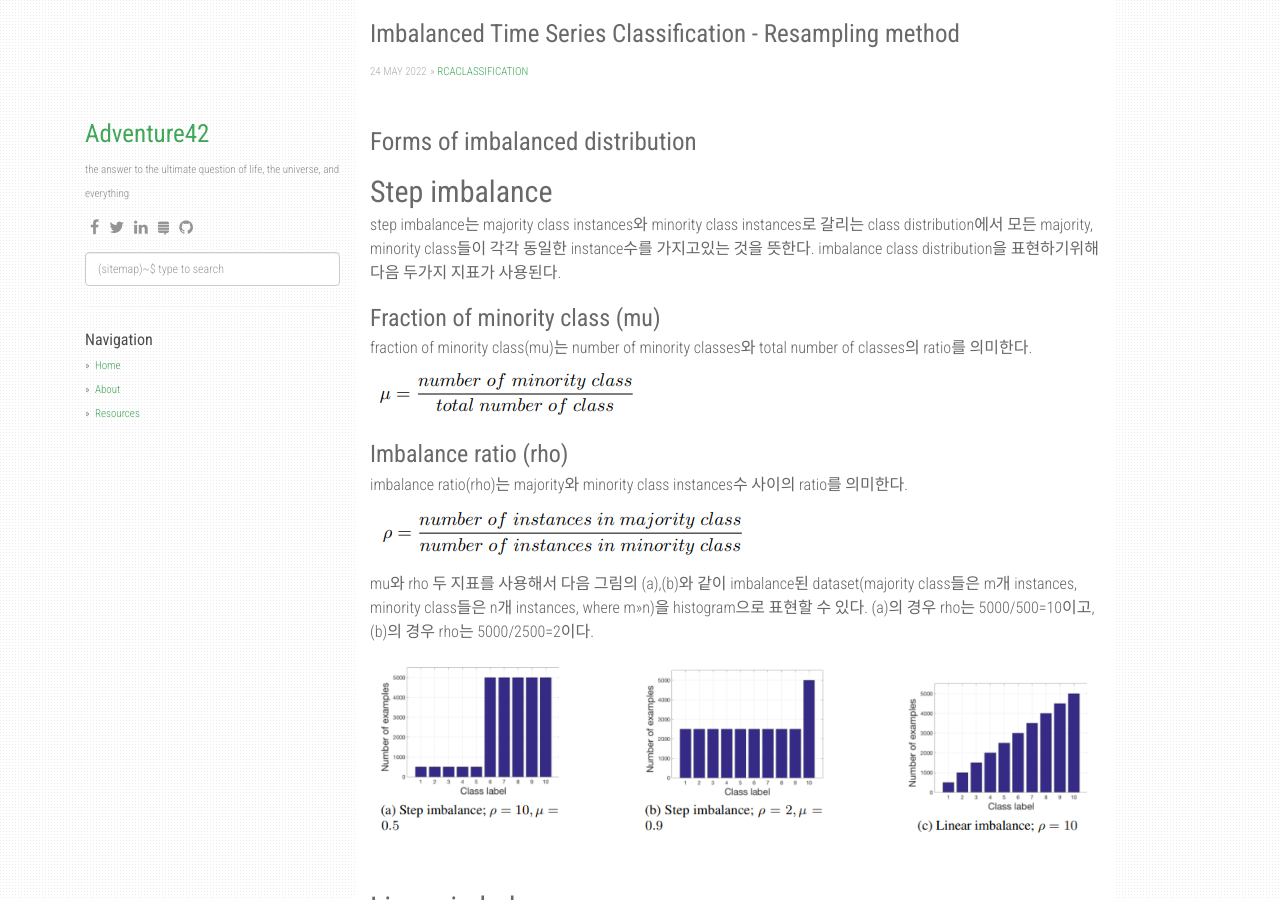
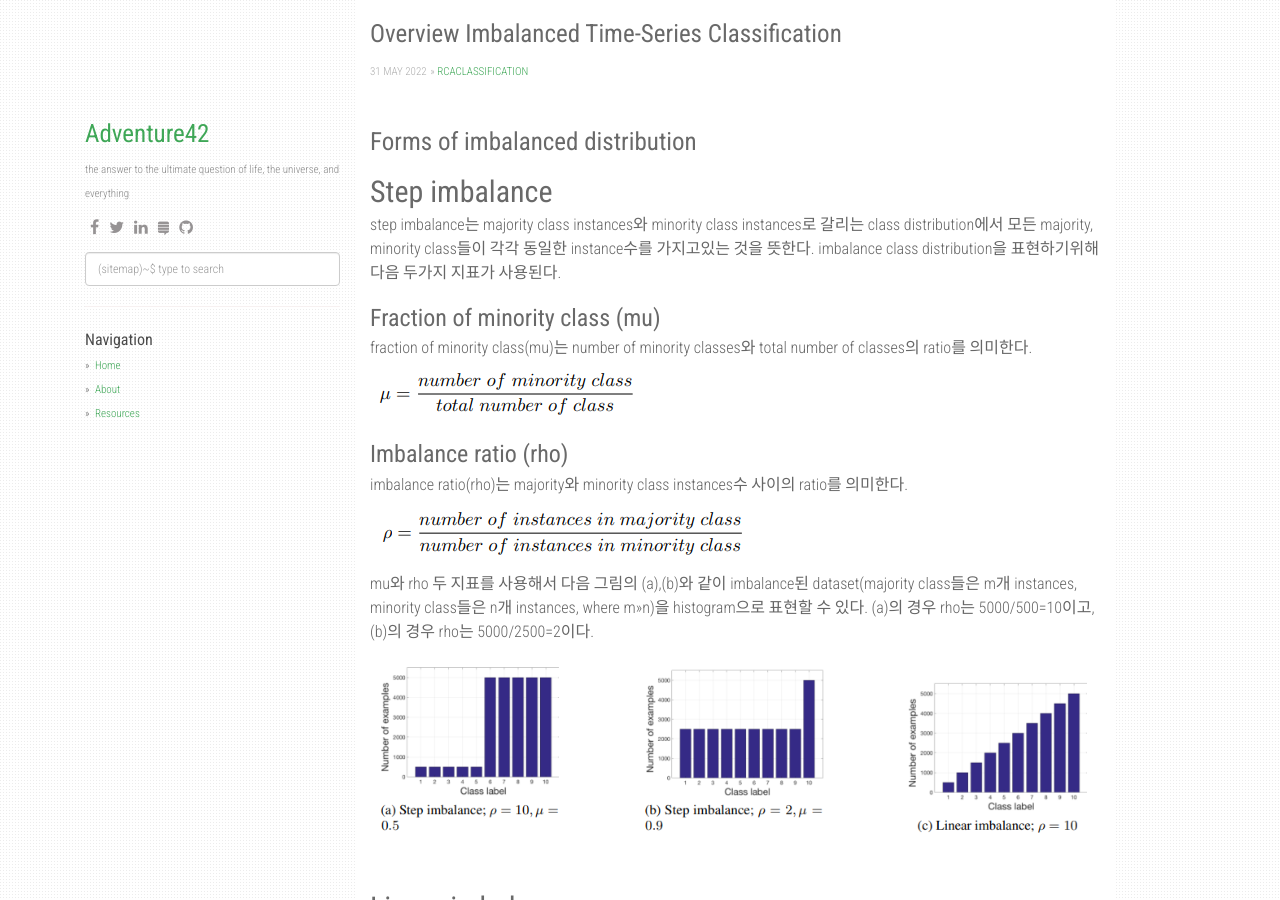
Before and after one commit to adventure42/adventure42.github.io, a Jekyll site: the page built from _posts/2022-05-31-Overview_Imbalanced_Time_Series_Classification.md, in a window 1280 px wide and 900 px high. Built offline with Jekyll 4.4.1, drawn with Linux system fonts in a browser that asks for light colours; nearby versions of some CDN libraries; comment, search, counter and statistics services are not loaded.

Commit message:
updated title

```diff
--- a/_posts/2022-05-31-Overview_Imbalanced_Time_Series_Classification.md
+++ b/_posts/2022-05-31-Overview_Imbalanced_Time_Series_Classification.md
@@ -1,7 +1,7 @@
 ---
 layout: post                          # (require) default post layout
-title: "Imbalanced Time Series Classification - Resampling method"   # (require) a string title
-date: 2022-05-24       # (require) a post date
+title: "Overview Imbalanced Time-Series Classification"   # (require) a string title
+date: 2022-05-31       # (require) a post date
 categories: [RCAClassification]          # (custom) some categories, but make sure these categories already exists inside path of `category/`
 tags: [RCAClassification]                      # (custom) tags only for meta `property="article:tag"`
 
```
